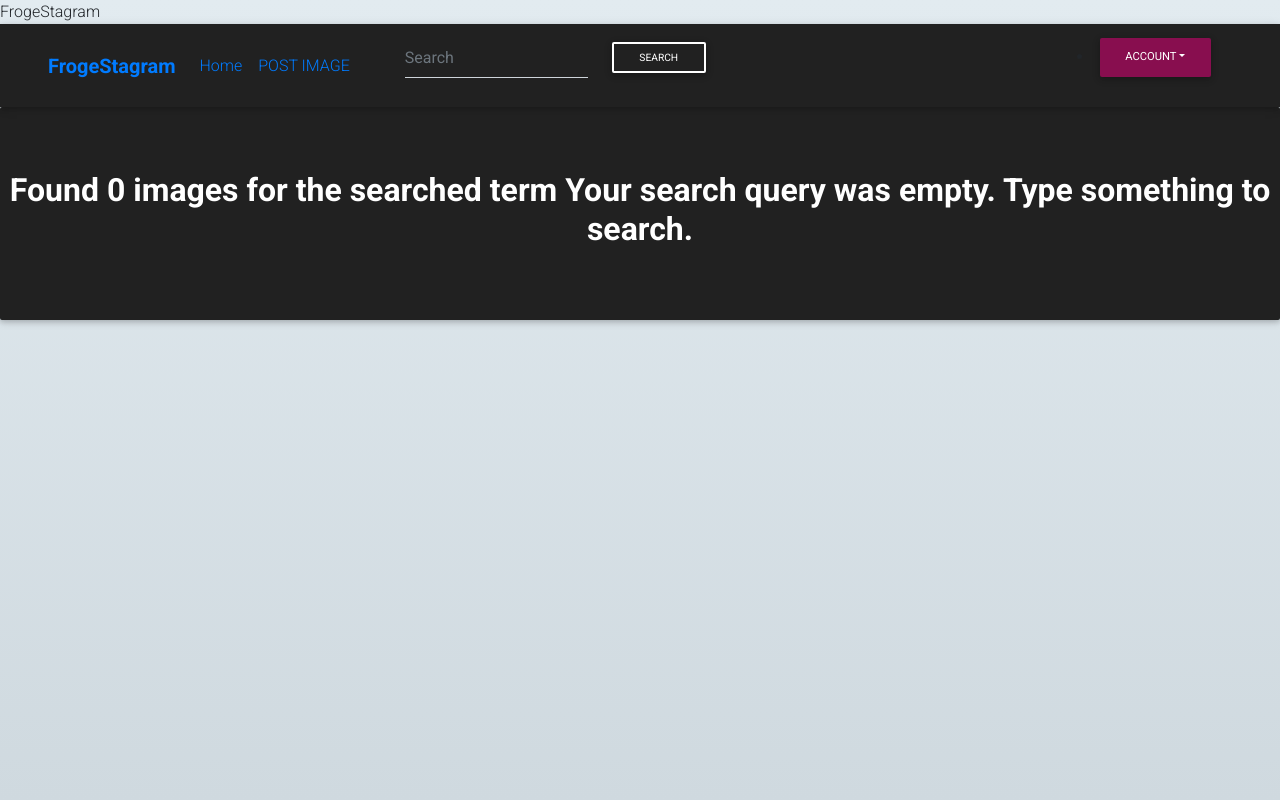
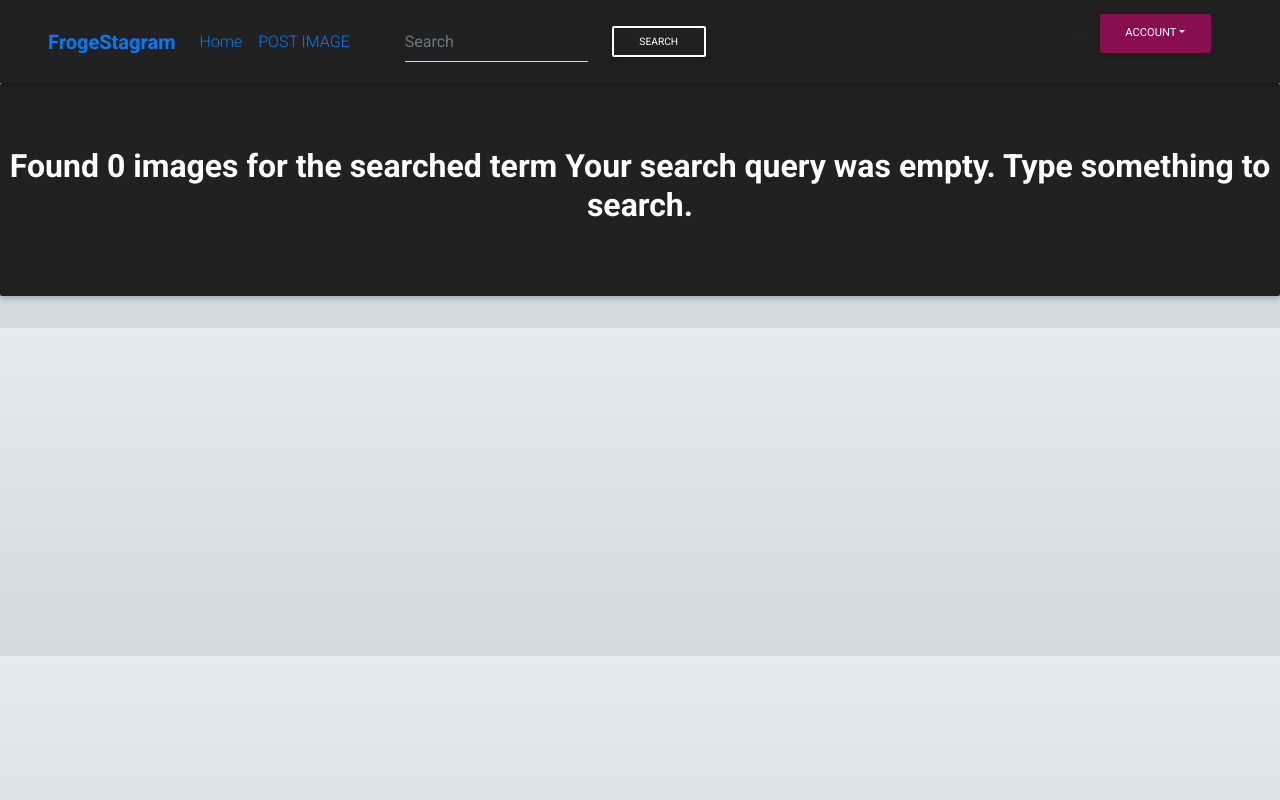
Before and after one commit to brianmwiruki/InstaClone, a Django app: page /search/ in a window 1280 px wide. Run offline with Django 3.2, Linux system fonts and the light colour scheme; a user stored in the database is signed in; some libraries are stand-ins or nearby versions.

Commit message:
header formating

```diff
--- a/templates/base.html
+++ b/templates/base.html
@@ -1,4 +1,4 @@
-FrogeStagram{% load static %}
+{% load static %}
 
 <!DOCTYPE html>
 <html>
```
